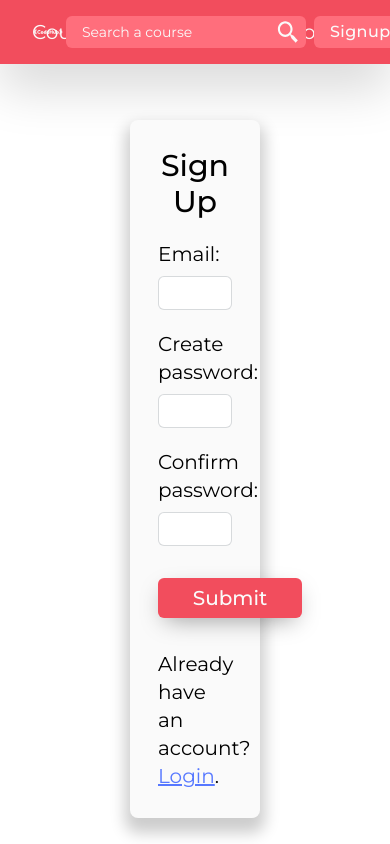
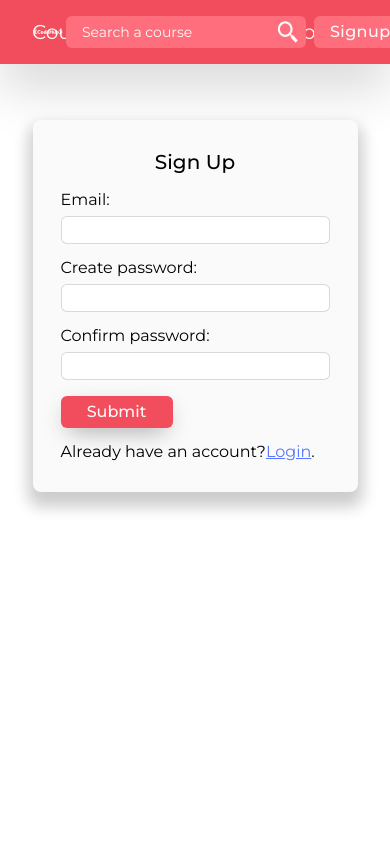
Before and after one commit to Harsh-H-Shah/codehub, a React (Create React App) app: page /signup in a window 390 px wide. Shown: the top 844 px of the page. Built offline with nearby package versions, Linux system fonts and the light colour scheme; no server answers; a web font is replaced by a local one.

Commit message:
Add responsiveness to signup/login page

```diff
--- a/src/pages/LoginPage.js
+++ b/src/pages/LoginPage.js
@@ -34,14 +34,16 @@ const LoginPage = () => {
     <div>
       <Navbar />
       <div className="w-screen flex flex-col justify-center items-center h-5/6">
-        <form className="flex flex-col bg-primary shadow-pn  rounded-lg p-7 mt-14 w-2/6 font-sans  ">
-          <div className="font-medium text-3xl text-center">Login</div>
+        <form className="flex flex-col bg-primary shadow-pn  rounded-lg p-7 mt-14 w-5/6 tb:w-4/6 lp:w-3/6 dp:w-2/6 font-sans  ">
+          <div className="font-medium text-xl tb:text-3xl text-center">
+            Login
+          </div>
           {samasya && (
-            <p className="text-md font-sans text-secondary-brightred text-center">
+            <p className="text-sm tb:text-lg font-sans text-secondary-brightred text-center">
               {samasya}
             </p>
           )}
-          <label htmlFor="email" className="mt-5 text-xl">
+          <label htmlFor="email" className="mt-3 tb:mt-5 text-md tb:text-xl">
             Email:
           </label>
           <input
@@ -50,9 +52,9 @@ const LoginPage = () => {
             onChange={(e) => {
               setEmail(e.target.value);
             }}
-            className="mt-2 w-86 h-8 rounded-md border border-opacity-20 border-secondary-lightgray focus:outline-none p-4"
+            className="mt-1 tb:mt-2 w-86 h-7 tb:h-8 rounded-md border border-opacity-20 border-secondary-lightgray focus:outline-none p-4"
           ></input>
-          <label htmlFor="password" className="mt-5 text-xl">
+          <label htmlFor="password" className="mt-3 tb:mt-5 text-md tb:text-xl">
             Password:
           </label>
           <input
@@ -61,15 +63,15 @@ const LoginPage = () => {
             onChange={(e) => {
               setPassword(e.target.value);
             }}
-            className="mt-2 w-86 h-8 rounded-md border border-opacity-20 border-secondary-lightgray focus:outline-none p-4"
+            className="mt-1 tb:mt-2 w-86 h-7 tb:h-8 rounded-md border border-opacity-20 border-secondary-lightgray focus:outline-none p-4"
           ></input>
           <button
             onClick={(e) => handleLogin(e, auth, email, password)}
-            className="mt-8 w-36 h-10 bg-secondary-red items-center rounded-md shadow-md text-primary text-xl font-medium"
+            className="mt-4 tb:mt-8 w-28 tb:w-36 h-8 tb:h-10 bg-secondary-red items-center rounded-md shadow-md text-primary text-md tb:text-xl font-medium"
           >
             Submit
           </button>
-          <div className="mt-8 text-xl">
+          <div className="mt-3 tb:mt-8 text-md tb:text-xl">
             Need an account?
             <Link to="/signup">
               <span className="cursor-pointer underline underline-secondary-blue text-secondary-blue">
--- a/src/pages/SignupPage.js
+++ b/src/pages/SignupPage.js
@@ -39,14 +39,16 @@ const SignupPage = () => {
     <div>
       <Navbar />
       <div className="w-screen flex flex-col justify-center items-center h-5/6">
-        <form className="flex flex-col bg-primary shadow-pn  rounded-lg p-7 mt-14 w-2/6 font-sans">
-          <div className="font-medium text-3xl text-center">Sign Up</div>
+        <form className="flex flex-col bg-primary shadow-pn  rounded-lg p-7 mt-14 w-5/6 tb:w-4/6 lp:w-3/6 dp:w-2/6 font-sans">
+          <div className="font-medium text-xl tb:text-3xl text-center">
+            Sign Up
+          </div>
           {samasya && (
-            <p className="text-md font-sans text-secondary-brightred text-center">
+            <p className="text-sm tb:text-lg font-sans text-secondary-brightred text-center">
               {samasya}
             </p>
           )}
-          <label htmlFor="email" className="mt-5 text-xl">
+          <label htmlFor="email" className="mt-3 tb:mt-5 text-md tb:text-xl">
             Email:
           </label>
           <input
@@ -55,9 +57,9 @@ const SignupPage = () => {
             onChange={(e) => {
               setEmail(e.target.value);
             }}
-            className="mt-2 w-86 h-8 rounded-md border border-opacity-20 border-secondary-lightgray focus:outline-none p-4"
+            className="mt-1 tb:mt-2 w-86 h-7 tb:h-8 rounded-md border border-opacity-20 border-secondary-lightgray focus:outline-none p-2 tb:p-4"
           ></input>
-          <label htmlFor="password" className="mt-5 text-xl">
+          <label htmlFor="password" className="mt-3 tb:mt-5 text-md tb:text-xl">
             Create password:
           </label>
           <input
@@ -66,9 +68,12 @@ const SignupPage = () => {
             onChange={(e) => {
               setPassword(e.target.value);
             }}
-            className="mt-2 w-86 h-8 rounded-md border border-opacity-20 border-secondary-lightgray focus:outline-none p-4"
+            className="mt-1 tb:mt-2 w-86 h-7 tb:h-8 rounded-md border border-opacity-20 border-secondary-lightgray focus:outline-none p-2 tb:p-4"
           ></input>
-          <label htmlFor="confirmpass" className="mt-5 text-xl">
+          <label
+            htmlFor="confirmpass"
+            className="mt-3 tb:mt-5 text-md tb:text-xl"
+          >
             Confirm password:
           </label>
           <input
@@ -77,7 +82,7 @@ const SignupPage = () => {
             onChange={(e) => {
               setConfirmPass(e.target.value);
             }}
-            className="mt-2 w-86 h-8 rounded-md border border-opacity-20 border-secondary-lightgray focus:outline-none p-4"
+            className="mt-1 tb:mt-2 w-86 h-7 tb:h-8 rounded-md border border-opacity-20 border-secondary-lightgray focus:outline-none p-2 tb:p-4"
           ></input>
           <button
             type="submit"
@@ -89,11 +94,11 @@ const SignupPage = () => {
                 setSamasya('Passwords did not match');
               }
             }}
-            className="mt-8 w-36 h-10 bg-secondary-red items-center rounded-md shadow-md text-primary text-xl font-medium"
+            className="mt-4 tb:mt-8 w-28 tb:w-36 h-8 tb:h-10 bg-secondary-red items-center rounded-md shadow-md text-primary text-md tb:text-xl font-medium"
           >
             Submit
           </button>
-          <div className="mt-8 text-xl">
+          <div className="mt-3 tb:mt-8 text-md tb:text-xl">
             Already have an account?
             <Link to="/login">
               <span className="cursor-pointer underline underline-secondary-blue text-secondary-blue">
--- a/tailwind.config.js
+++ b/tailwind.config.js
@@ -2,42 +2,42 @@ module.exports = {
   purge: ['./src/**/*.{js,jsx,ts,tsx}', './public/index.html'],
   darkMode: false, // or 'media' or 'class'
   theme: {
-    colors:{
-        primary: "#FAFAFA",
-        secondary:{
-          lightgray: "#3A4750",
-          darkgray:"#303841",
-          red:"#F24D5D",
-          lightred:"#FF6E7C",
-          brightred:"#F84052",
-          blue:"#5778FF"
-        }
+    colors: {
+      primary: '#FAFAFA',
+      secondary: {
+        lightgray: '#3A4750',
+        darkgray: '#303841',
+        red: '#F24D5D',
+        lightred: '#FF6E7C',
+        brightred: '#F84052',
+        blue: '#5778FF',
       },
-      screens: {
-      'tablet': '640px',
+    },
+    screens: {
+      tb: '640px',
       // => @media (min-width: 640px) { ... }
 
-      'laptop': '1024px',
+      lp: '1024px',
       // => @media (min-width: 1024px) { ... }
 
-      'desktop': '1280px',
+      dp: '1280px',
       // => @media (min-width: 1280px) { ... }
     },
     fontFamily: {
       serif: 'Ibarra Real Nova',
-      sans: 'Montserrat'
+      sans: 'Montserrat',
     },
     boxShadow: {
       '2xl': '0 -20px 70px -12px rgba(0, 0, 0, 0.15)',
-      'xl': '0 0px 50px -5px rgba(0,0,0,0.4)',
-      "3xl": '0 25px 50px 0px rgba(0, 0, 0, 0.15)',
-      'md': '0 8px 25px -7px rgba(0, 0, 0, 0.4)',
+      xl: '0 0px 50px -5px rgba(0,0,0,0.4)',
+      '3xl': '0 25px 50px 0px rgba(0, 0, 0, 0.15)',
+      md: '0 8px 25px -7px rgba(0, 0, 0, 0.4)',
       inner: 'inset 0 0 20px 2px rgba(0, 0, 0, 0.3)',
-      'pn': '0 10px 15px 5px rgba(0, 0, 0, 0.2)',
-    }
+      pn: '0 10px 15px 5px rgba(0, 0, 0, 0.2)',
+    },
   },
   variants: {
     extend: {},
   },
   plugins: [],
-}
+};
```
